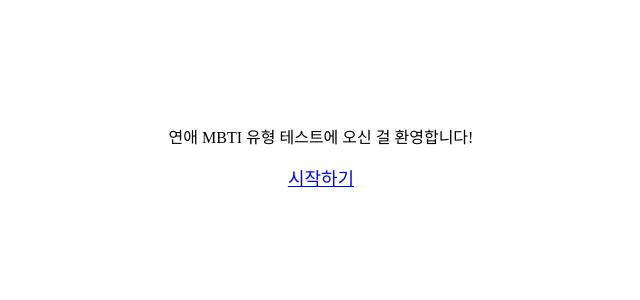
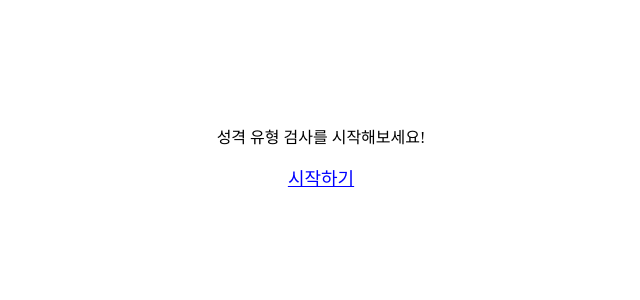
Before and after one commit to joys000/MBTI2, a Next.js app: page / in a window 1280 px wide. Shown: the top 300 px of the page, without its empty margins (319-959 px from the left). Built offline with nearby package versions, Linux system fonts and the light colour scheme.

Commit message:
index.tsx

```diff
--- a/pages/index.tsx
+++ b/pages/index.tsx
@@ -1,8 +1,11 @@
+// pages/index.tsx
 export default function Home() {
   return (
     <main style={{ textAlign: "center", padding: "100px" }}>
-      <p>연애 MBTI 유형 테스트에 오신 걸 환영합니다!</p>
-      <a href="/start" style={{ fontSize: "18px", color: "blue" }}>시작하기</a>
+      <p>성격 유형 검사를 시작해보세요!</p>
+      <a href="/start" style={{ fontSize: "18px", color: "blue" }}>
+        시작하기
+      </a>
     </main>
   );
 }
```
